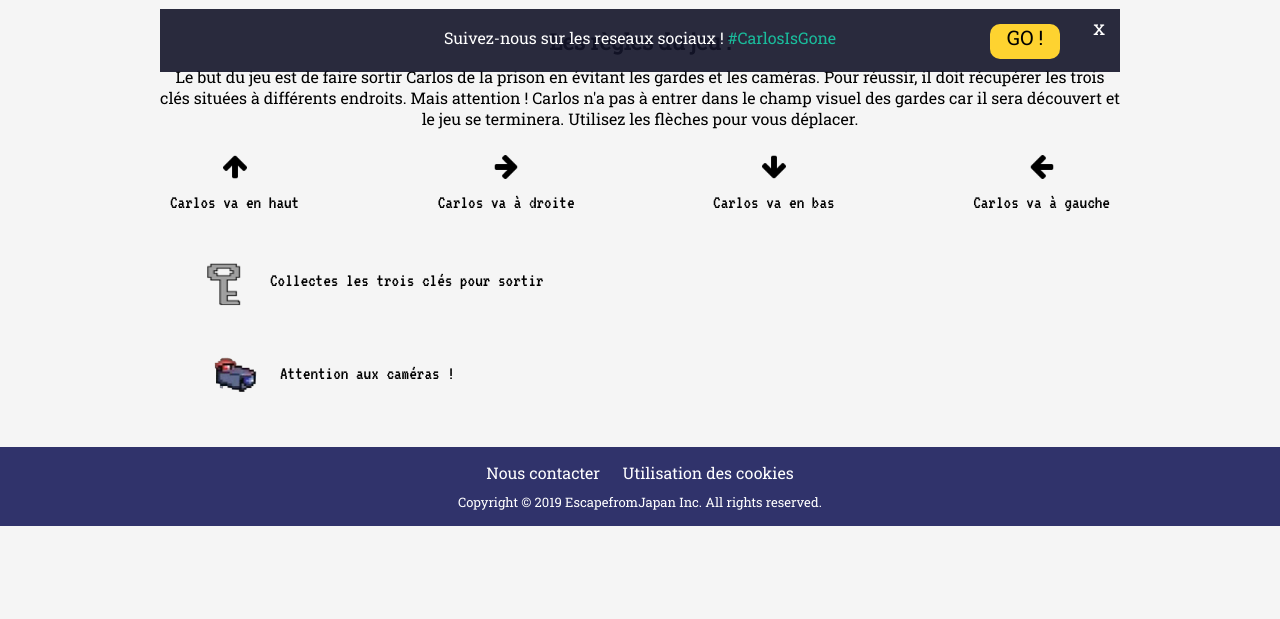
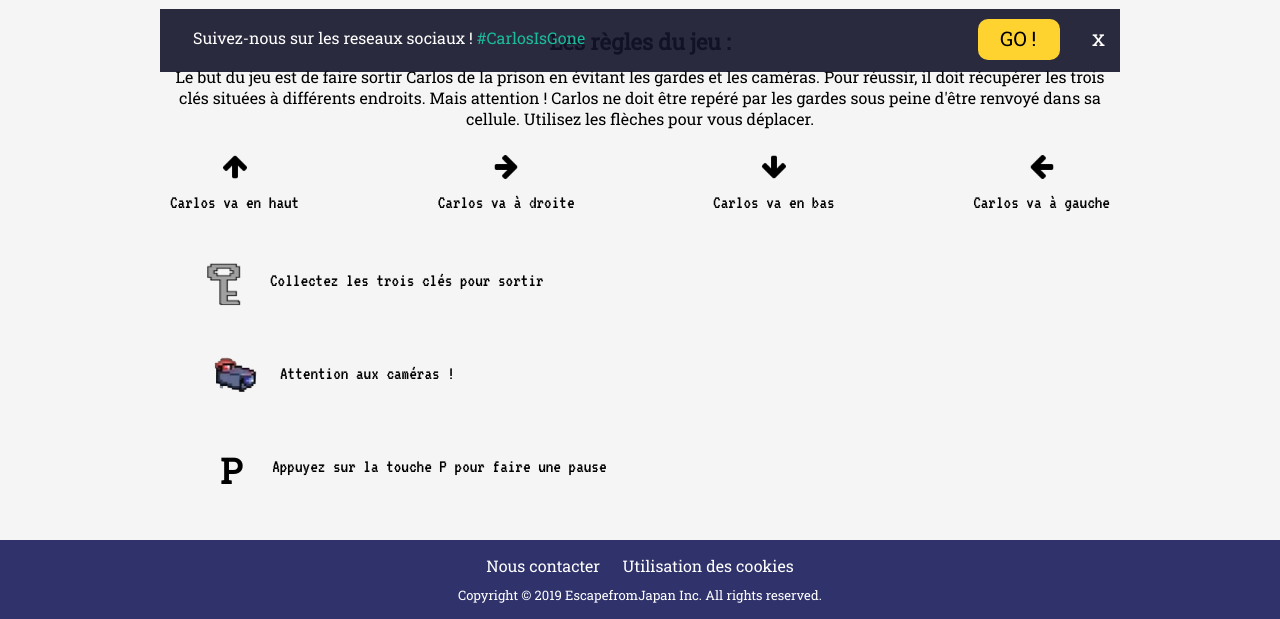
Before and after one commit to angegoua/escapefromjapan_game, a plain HTML site: page index.html in a window 1280 px wide. Shown: the part 728-1347 px from the top of the page. Before the commit the page ends 1254 px from the top, so only its background shows below. Drawn offline with Linux system fonts and the light colour scheme.

Commit message:
PgAccUpdate4

```diff
--- a/index.html
+++ b/index.html
@@ -13,9 +13,9 @@
     <img src="images/logosansfond.png" alt="Logo">
   </div>
   <div id="socialMedia">
-    <a href="https://www.facebook.com/Carlos-Ghosn-1767235180069960/"><img alt="Facebook" src="images/page_accueil/facebook_icon.png"/></a>
-    <a href="https://www.instagram.com/explore/tags/ghosn/"><img alt="Instagram" src="images/page_accueil/instagram_icon.png"/></a>
-    <a href="https://twitter.com/carlosghosn"><img alt="Twitter" src="images/page_accueil/twitter_icon.png"/></a>
+    <a href="https://www.facebook.com/Carlos-Ghosn-1767235180069960/" target="_blank"><img alt="Facebook" src="images/page_accueil/facebook_icon.png"/></a>
+    <a href="https://www.instagram.com/explore/tags/ghosn/" target="_blank"><img alt="Instagram" src="images/page_accueil/instagram_icon.png"/></a>
+    <a href="https://twitter.com/carlosghosn" target="_blank"><img alt="Twitter" src="images/page_accueil/twitter_icon.png"/></a>
   </div>
 </header>
 <main>
@@ -40,13 +40,13 @@
   <!-- END SLIDER -->
   <div class="information">
     <p>Un nouveau jeu de stratégie où le héros est Carlos Ghosn et l'endroit est la prison du Japon. Une fois qu'il a réussi à sortir de la cellule, il doit maintenant se méfier des gardes et des autres obstacles. Incarnez Carlos sur son chemin vers la liberté !</p>
-    <h4>Partagez vos scores sur Instagram sous <a href="https://1.bp.blogspot.com/-n4lDJaGb1oc/W_0cNbxq_lI/AAAAAAAAGhY/rYGKCowyyOEVD1M-P6YaaRwau9dvQwo1wCLcBGAs/s320/ghosn2.jpg">#CarlosIsGone</a> !</h4>
-    <button><a href="play.html">Jouez maintenant !</a></button>
+    <h4>Partagez vos scores sur Instagram sous <a href="https://1.bp.blogspot.com/-n4lDJaGb1oc/W_0cNbxq_lI/AAAAAAAAGhY/rYGKCowyyOEVD1M-P6YaaRwau9dvQwo1wCLcBGAs/s320/ghosn2.jpg" target="_blank">#CarlosIsGone</a> !</h4>
+    <a class="playBtn" href="play.html"><button>Jouez maintenant !</button></a>
   </div>
   <div class="instructions">
     <h2>Va-t-il réussir à s'échapper ?</h2>
     <h3>Les règles du jeu :</h3>
-    <p>Le but du jeu est de faire sortir Carlos de la prison en évitant les gardes et les caméras. Pour réussir, il doit récupérer les trois clés situées à différents endroits. Mais attention ! Carlos n'a pas à entrer dans le champ visuel des gardes car il sera découvert et le jeu se terminera. Utilisez les flèches pour vous déplacer.</p>
+    <p>Le but du jeu est de faire sortir Carlos de la prison en évitant les gardes et les caméras. Pour réussir, il doit récupérer les trois clés situées à différents endroits. Mais attention ! Carlos ne doit être repéré par les gardes sous peine d'être renvoyé dans sa cellule. Utilisez les flèches pour vous déplacer.</p>
     <div class="arrowText">
       <div><img alt="upArrow" src="images/page_accueil/arrow.png"/><p>Carlos va en haut</p></div>
       <div><img id="right" alt="rightArrow" src="images/page_accueil/arrow.png"/><p>Carlos va à droite</p></div>
@@ -55,24 +55,29 @@
     </div>
     <div class="key">
       <img alt="key" src="resource_pack/object/key.png"/>
-      <p>Collectes les trois clés pour sortir</p>
+      <p>Collectez les trois clés pour sortir</p>
     </div>
     <div class="camera">
       <img alt="camera" src="images/camera.png"/>
       <p>Attention aux caméras !</p>
     </div>
+    <div class="pause">
+      <h4>P</h4>
+      <p>Appuyez sur la touche P pour faire une pause</p>
+    </div>
+  </div>
     <div class="callout">
-      <a href="https://www.facebook.com/Carlos-Ghosn-1767235180069960/"><span class="goBtn">GO !</a></span>
+      <a href="https://www.facebook.com/Carlos-Ghosn-1767235180069960/" target="_blank"><p class="goBtn">GO !</p></a>
       <span class="closebtn" onclick="this.parentElement.style.display='none';">x</span>
       <div class="calloutContainer">
-        <p>Suivez-nous sur les reseaux sociaux !<a href="http://plantu.blog.lemonde.fr/files/2018/11/GHOSN-550.jpg"> #CarlosIsGone</a></p>
+        <p>Suivez-nous sur les reseaux sociaux !<a href="http://plantu.blog.lemonde.fr/files/2018/11/GHOSN-550.jpg" target="_blank"> #CarlosIsGone</a></p>
       </div>
     </div>
   </main>
   <footer>
     <div class="footerInformation">
     <div class="flex-container">
-      <a href="https://en.wikipedia.org/wiki/Contact">Nous contacter</a>
+      <a href="https://github.com/angegoua/escapefromjapan_game">Nous contacter</a>
       <a href="https://orteil.dashnet.org/cookieclicker/">Utilisation des cookies</a>
     </div>
     <div class="copyright">
--- a/styles/page_accueil.css
+++ b/styles/page_accueil.css
@@ -146,22 +146,20 @@ button {
   background: #fed330;
   border: none;
   border-radius: 10px;
-}
-
-button a{
   text-decoration: none;
   color: black;
   font-size: 20px;
   font-weight: bold;
+  cursor: pointer;
 }
+
 
 button:hover{
   background: #f39c12;
-  transition: 0.4s ease;
-}
-button a:hover {
+  transition: 0.2s ease;
   color: white;
 }
+
 
 .instructions{
   font-size: 14px;
@@ -199,7 +197,7 @@ button a:hover {
   transform: rotate(270deg);
 }
 
-.key, .camera{
+.key, .camera, .pause{
   display: flex;
   justify-content: flex-start;
   margin-bottom: 45px;
@@ -225,6 +223,15 @@ button a:hover {
   font-size: 19px;
 }
 
+.pause h4{
+  font-size: 35px;
+  padding-left: 60px;
+  padding-right: 30px;
+}
+.pause p {
+  font-family: 'VT323', monospace;
+  font-size: 19px;
+}
 
 .callout {
   position: fixed;
@@ -237,6 +244,7 @@ button a:hover {
   background: rgba(19, 20, 42, 0.9);
 }
 .calloutContainer p {
+  padding-left: 25px;
   color: #fff;
   opacity: 1;
 }
@@ -247,10 +255,11 @@ button a:hover {
 
 .goBtn {
   position: absolute;
-  top: 15px;
   right: 60px;
   height: 35px;
-  width: 70px;
+  padding-top: 6px;
+  padding-left: 22px;
+  width: 60px;
   background: #fed330;
   border-radius: 10px;
   color: #000;
@@ -264,10 +273,10 @@ button a:hover {
 
 .closebtn {
   position: absolute;
-  top: 5px;
+  top: 14px;
   right: 15px;
   color: #fff;
-  font-size: 20px;
+  font-size: 22px;
   cursor: pointer;
 }
 
```
Also changed, not shown: images/page_accueil/example1_.JPG (deleted), images/page_accueil/example2--.JPG (deleted), images/page_accueil/example3__.JPG (deleted), images/page_accueil/example4---.JPG (deleted).
